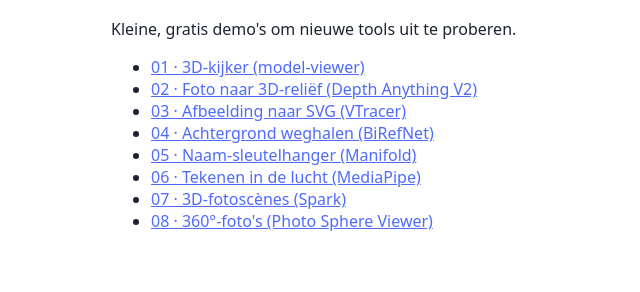
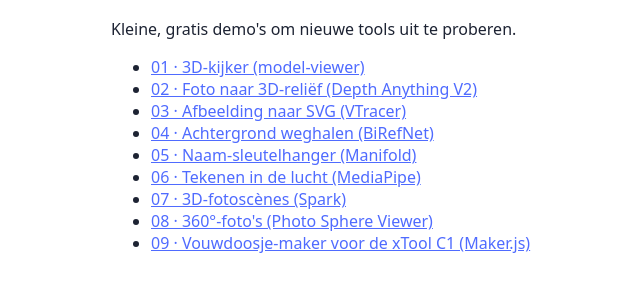
Before and after one commit to rakrum/tech-demos, a plain HTML site: page index.html in a window 1280 px wide. Shown: the part 86-378 px from the top of the page, without its empty margins (209-849 px from the left). Drawn offline with Linux system fonts and the light colour scheme.

Commit message:
Overzicht: demo 09 toegevoegd

```diff
--- a/index.html
+++ b/index.html
@@ -1 +1 @@
-<!doctype html><html lang="nl"><head><meta charset="utf-8"><meta name="viewport" content="width=device-width,initial-scale=1"><link rel="icon" href="data:,"><title>Tech demo's</title><style>body{font-family:system-ui,sans-serif;max-width:640px;margin:40px auto;padding:0 16px;color:#1d2333}a{color:#4f6bff}</style></head><body><h1>Tech demo's</h1><p>Kleine, gratis demo's om nieuwe tools uit te proberen.</p><ul><li><a href="01-model-viewer/">01 · 3D-kijker (model-viewer)</a></li><li><a href="02-depth-relief/">02 · Foto naar 3D-reliëf (Depth Anything V2)</a></li><li><a href="03-vtracer-svg/">03 · Afbeelding naar SVG (VTracer)</a></li><li><a href="04-background-cutout/">04 · Achtergrond weghalen (BiRefNet)</a></li><li><a href="05-naam-sleutelhanger/">05 · Naam-sleutelhanger (Manifold)</a></li><li><a href="06-lucht-tekenen/">06 · Tekenen in de lucht (MediaPipe)</a></li><li><a href="07-3d-fotoscene/">07 · 3D-fotoscènes (Spark)</a></li><li><a href="08-360-fotos/">08 · 360°-foto's (Photo Sphere Viewer)</a></li></ul></body></html>
+<!doctype html><html lang="nl"><head><meta charset="utf-8"><meta name="viewport" content="width=device-width,initial-scale=1"><link rel="icon" href="data:,"><title>Tech demo's</title><style>body{font-family:system-ui,sans-serif;max-width:640px;margin:40px auto;padding:0 16px;color:#1d2333}a{color:#4f6bff}</style></head><body><h1>Tech demo's</h1><p>Kleine, gratis demo's om nieuwe tools uit te proberen.</p><ul><li><a href="01-model-viewer/">01 · 3D-kijker (model-viewer)</a></li><li><a href="02-depth-relief/">02 · Foto naar 3D-reliëf (Depth Anything V2)</a></li><li><a href="03-vtracer-svg/">03 · Afbeelding naar SVG (VTracer)</a></li><li><a href="04-background-cutout/">04 · Achtergrond weghalen (BiRefNet)</a></li><li><a href="05-naam-sleutelhanger/">05 · Naam-sleutelhanger (Manifold)</a></li><li><a href="06-lucht-tekenen/">06 · Tekenen in de lucht (MediaPipe)</a></li><li><a href="07-3d-fotoscene/">07 · 3D-fotoscènes (Spark)</a></li><li><a href="08-360-fotos/">08 · 360°-foto's (Photo Sphere Viewer)</a></li><li><a href="09-vouwdoosje/">09 · Vouwdoosje-maker voor de xTool C1 (Maker.js)</a></li></ul></body></html>
```
Also changed, not shown: 1 other file.
